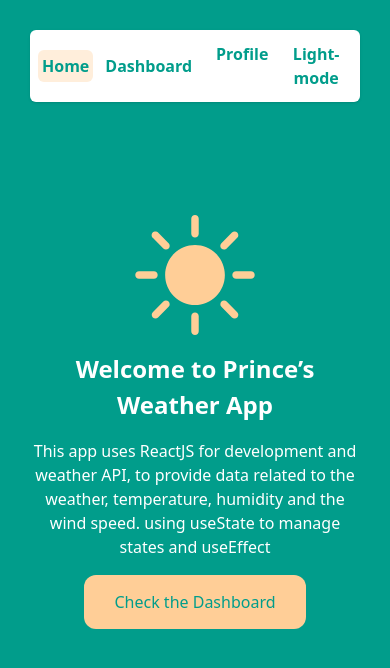
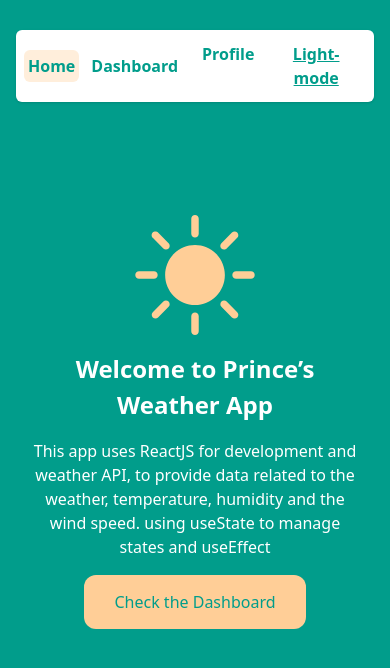
Before and after one commit to MPHDigital-RSA/Capstone-Weather-App, a React (Vite) app: page / in a window 390 px wide. Shown: the top 668 px of the page. Built offline with nearby package versions, Linux system fonts and the light colour scheme.

Commit message:
optimized navbar for mobile devices

```diff
--- a/src/components/Navbar.jsx
+++ b/src/components/Navbar.jsx
@@ -25,7 +25,7 @@ function Navbar() {
 
     return (
         <>
-            <div className='px-[30px] pt-[30px] flex items-center justify-center absolute w-[100%]'>
+            <div className='px-[1em] pt-[30px] flex items-center justify-center absolute w-[100%]'>
                 <div className='rounded-md sm:rounded-xl bg-white p-2 flex items-center justify-between gap-4 text-[var(--main-color)] font-semibold max-w-[900px] w-[100%] shadow dark:bg-[var(--transparent-white-color)]'>
                     <div className='flex gap-2'>
                         <NavLink to='/' className='hover:bg-[var(--accent-color)] p-1 sm:p-3 rounded-md sm:rounded-xl' activeClassName='active'>Home</NavLink>
@@ -33,7 +33,7 @@ function Navbar() {
                     </div>
                     <div className='flex gap-2'>
                         <NavLink to='/profile' className='hover:bg-[var(--accent-color)] p-1 sm:p-3 rounded-md sm:rounded-xl'>Profile</NavLink>
-                        <button className='hover:bg-[var(--accent-color)] p-1 sm:p-3 rounded-md sm:rounded-xl' onClick={handleTheme}>{theme === "dark" ? "Dark- mode" : "Light-mode"}</button>
+                        <button className='hover:bg-[var(--accent-color)] p-1 sm:p-3 rounded-md sm:rounded-xl underline' onClick={handleTheme}>{theme === "dark" ? "Dark- mode" : "Light-mode"}</button>
                     </div>
                 </div>
             </div>
--- a/src/components/Search.jsx
+++ b/src/components/Search.jsx
@@ -46,19 +46,21 @@ function Search() {
     }
 
     return (
-        <div className='relative flex gap-2'>
+        <div className='relative flex gap-2 w-[100%]'>
 
-            <form className=' bg-white p-[5px] rounded-xl max-w-[500px] w-[100%] flex gap-5 dark:bg-[var(--transparent-white-color)] shadow' onSubmit={handleSubmit}>
-                <input type="text" className='flex-grow p-3 text-[var(--main-color)] border-none outline-none dark:bg-[transparent]' placeholder='Enter your city' ref={inputRef} />
-                <button className='bg-[var(--accent-color)] text-[var(--main-color)] font-medium px-[20px] py-[10px] rounded-xl' onClick={searchCity}>Search</button>
+            <form className=' bg-white p-[4px] rounded-xl max-w-[500px] w-[100%] flex gap-5 justify-between dark:bg-[var(--transparent-white-color)] shadow' onSubmit={handleSubmit}>
+                <input type="text" className=' p-3 text-[var(--main-color)] border-none outline-none dark:bg-[transparent]' placeholder='City Name' ref={inputRef} />
+                <button className='bg-[var(--accent-color)] text-[var(--main-color)] font-medium px-[10px] py-[5px] rounded-xl' onClick={searchCity}>Search</button>
             </form>
 
+            {/* refresh button to display if theres a city name from the API response */}
             {!weatherData.name ?
                 <></> :
                 <button className='bg-[var(--accent-color)] text-[var(--main-color)] font-medium px-[10px] py-[10px] rounded-xl hover:bg-[white] hover:text-[var(--main-color)]' onClick={refreshWeather}>Refresh</button>
             }
 
 
+            {/* error message  */}
             {isEmpty ? <p className='text-red-300 mt-2 mb-2 font-bold text-md absolute top-[-40px]'>*Type the city first**</p> : <></>}
 
         </div>
--- a/src/pages/Dashboard.jsx
+++ b/src/pages/Dashboard.jsx
@@ -23,9 +23,9 @@ function Dashboard() {
 
     return (
         <div className='dark:bg-[var(--light-green-color)] bg-[var(--main-color)] min-h-[100vh] flex flex-col justify-center items-center px-[10px] pb-[30px] text-white pt-[150px] gap-[10px]'>
-            <div className='w-[100%] flex justify-center '>
-                <Search />
-            </div>
+
+            <Search />
+
             {!weatherData.name ? <ErrorMessage /> :
                 <div className='max-w-[900px] w-[100%] bg-white rounded-xl text-black p-[10px] grid gap-2 grid-cols-2 auto-rows-auto sm:grid-cols-4 dark:bg-[var(--transparent-white-color)]'>
 
```
